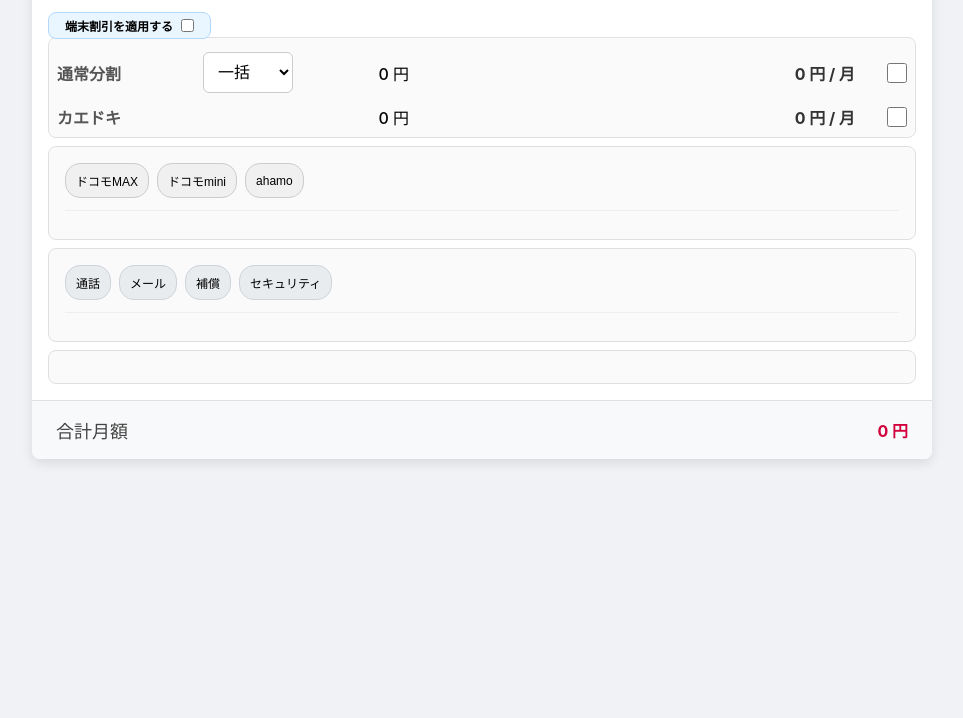
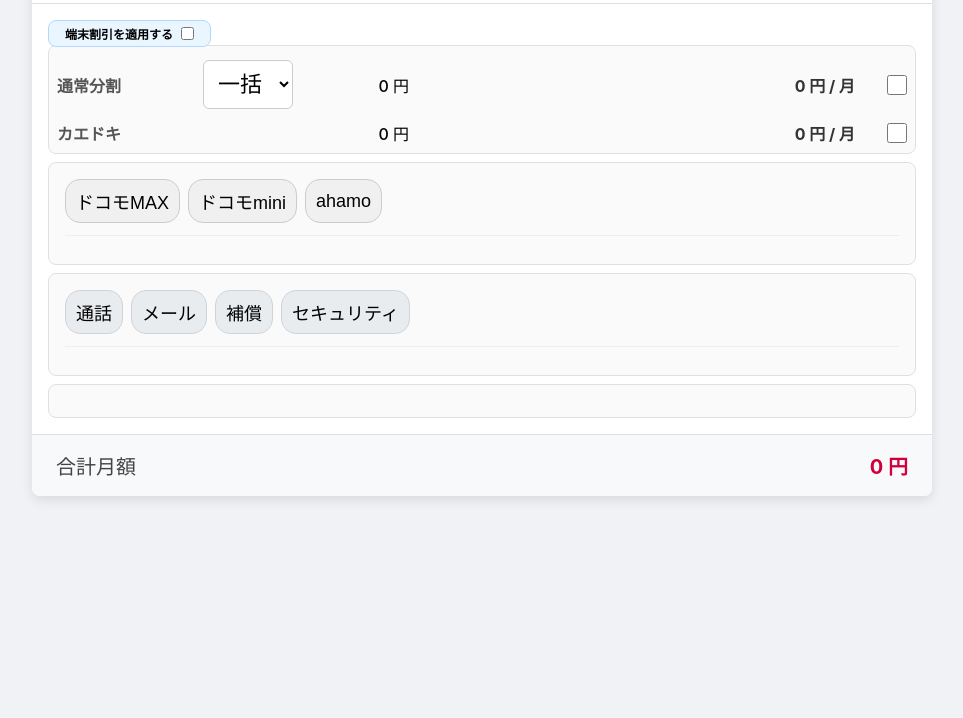
Before and after one commit to higashiyuto/Docomo-Life-OS, a plain HTML site: page apps/estimate/index.html in a window 1280 px wide. Shown: the part 82-800 px from the top of the page, without its empty margins (158-1121 px from the left). Drawn offline with Linux system fonts and the light colour scheme; no server answers.

Commit message:
css修正

```diff
--- a/apps/estimate/index.html
+++ b/apps/estimate/index.html
@@ -48,7 +48,7 @@
         select {
             width: 100%;
             padding: 10px;
-            font-size: 16px;
+            font-size: 22px;
             color: black;
             border: 1px solid #ccc;
             border-radius: 6px;
@@ -146,7 +146,7 @@
             border: 1px solid #ccc;
             border-radius: 15px;
             background-color: #f0f0f0;
-            font-size: 12px;
+            font-size: 18px;
             transition: background-color 0.2s, color 0.2s, border-color 0.2s;
         }
         .plan-button.active, .storage-button.active, .option-category-button.active, .option-button.active {
@@ -173,7 +173,7 @@
         }
         .plan-discount-item label, .plan-discount-item select {
             font-weight: 500;
-            font-size: 14px;
+            font-size: 18px;
         }
         .plan-discount-item select {
             border: none;
@@ -187,7 +187,7 @@
         .plan-discount-item .price {
             font-weight: bold;
             color: #0071e3;
-            font-size: 16px;
+            font-size: 18px;
             margin-left: auto; /* ★価格を右端に寄せる */
         }
         /* --- ▲▲▲ ここまで修正 ▲▲▲ --- */
@@ -233,12 +233,12 @@
             align-items: center;
         }
         .total-label {
-            font-size: 18px;
+            font-size: 20px;
             font-weight: 500;
             color: #444;
         }
         .total-price {
-            font-size: 16px;
+            font-size: 20px;
             font-weight: bold;
             color: #d1003d;
         }
```
